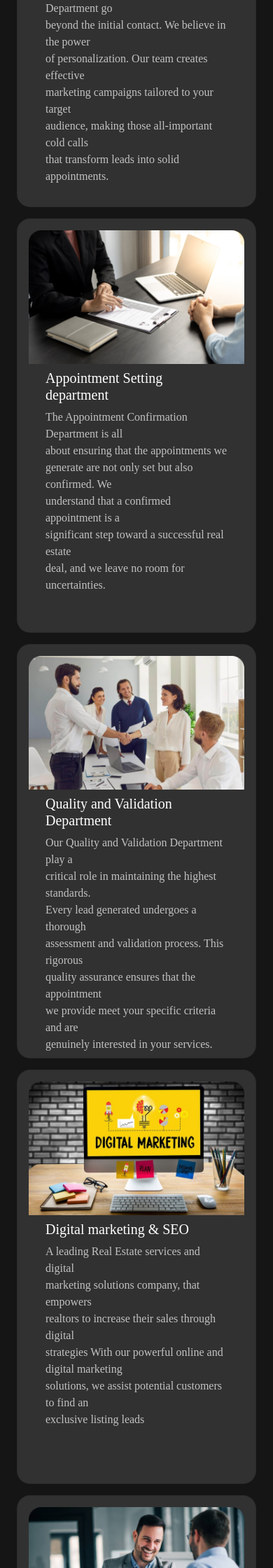
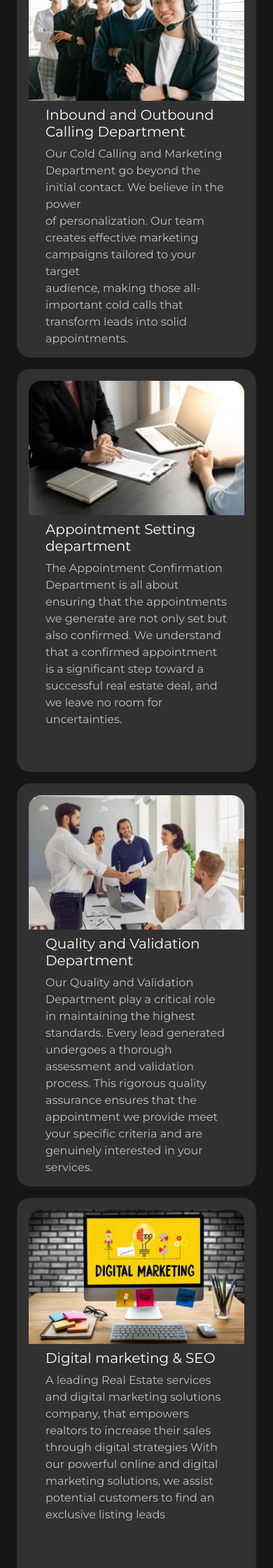
Before and after one commit to subhankhan47/progrest-laravel, a Laravel app: page / in a window 390 px wide. Shown: the part 2360-4600 px from the top of the page at 70% size. Run offline with Laravel 10, Linux system fonts and the light colour scheme.

Commit message:
# Font Family changed => Montserrat font family used

```diff
--- a/public/css/style.css
+++ b/public/css/style.css
@@ -1,8 +1,11 @@
+* {
+    font-family: 'Montserrat', sans-serif;
+}
 .main-div{
     background: #151515;
 }
 .navbar,.navbar * {
-    font-family: Satoshi, serif;
+    /*font-family: Satoshi, serif;*/
     font-size: 18px;
     font-weight: 500;
     color: #FFFFFF;
@@ -55,7 +58,7 @@ a:hover {
     justify-content: center;
 }
 .main-banner *, .section-details *{
-    font-family: Outfit, serif;
+    /*font-family: Outfit, serif;*/
 }
 .main-banner h1:first-child{
     font-size: 68px;
@@ -90,7 +93,7 @@ a:hover {
 }
 .new-service-card{
     background: #FFFFFF1F;
-    height: 33rem;
+    height: 36rem;
     border-radius: 19px;
 
 
@@ -121,9 +124,12 @@ a:hover {
     background-size: cover;
     background-repeat: no-repeat;
 }
-.bestMarketing .card-services, .about-bestMarketing .card-services{
+.bestMarketing .card-services{
     height: 16rem;
 }
+.about-bestMarketing .card-services{
+      height: 20rem;
+  }
 
 .pricingPlan .card-services{
     height: 30rem;
@@ -174,7 +180,7 @@ input::placeholder, textarea::placeholder {
     background: linear-gradient(180deg, #FC8E51 0%, #FA61F9 100%);
 }
 footer, footer *{
-    font-family: Satoshi, serif;
+    /*font-family: Satoshi, serif;*/
     font-size: 20px;
     font-weight: 400;
     line-height: 32px;
@@ -282,7 +288,7 @@ footer ul li a{
 
     }
     .new-service-card{
-        height: 37rem;
+        height: 36rem;
     }
     .remove-padding{
         padding-top: 0 !important;
@@ -297,7 +303,7 @@ footer ul li a{
         height: 20.5rem;
     }
     .pricingPlan .card-services{
-        height: 32rem;
+        height: 35rem;
     }
     .changeToDisplayBlock{
         display: block !important;
--- a/resources/views/layout.blade.php
+++ b/resources/views/layout.blade.php
@@ -7,7 +7,8 @@
 
     <!-- Bootstrap CSS -->
     <link href="https://cdn.jsdelivr.net/npm/bootstrap@5.0.2/dist/css/bootstrap.min.css" rel="stylesheet" integrity="sha384-EVSTQN3/azprG1Anm3QDgpJLIm9Nao0Yz1ztcQTwFspd3yD65VohhpuuCOmLASjC" crossorigin="anonymous">
-
+    <!-- Google Fonts: Montserrat -->
+    <link href="https://fonts.googleapis.com/css2?family=Montserrat:wght@400;700&display=swap" rel="stylesheet">
     <!-- CSS -->
     <link href="{{ asset('css/style.css') }}" rel="stylesheet">
     <!-- Slick Slider CSS -->
--- a/resources/views/pages/welcome.blade.php
+++ b/resources/views/pages/welcome.blade.php
@@ -82,11 +82,11 @@
                         <div class="container">
                             <h5 class="card-title">Inbound and Outbound<br>
                                 Calling Department</h5>
-                            <p class="card-text">Our Cold Calling and Marketing Department go <br>beyond the initial
+                            <p class="card-text">Our Cold Calling and Marketing Department go beyond the initial
                                 contact.
-                                We believe in the power <br>of personalization. Our team creates effective <br>marketing
+                                We believe in the power <br>of personalization. Our team creates effective marketing
                                 campaigns
-                                tailored to your target <br>audience, making those all-important cold calls <br>that
+                                tailored to your target <br>audience, making those all-important cold calls that
                                 transform leads into
                                 solid appointments.</p>
                         </div>
@@ -100,11 +100,11 @@
                         <div class="container">
                             <h5 class="card-title">Appointment Setting<br>
                                 department</h5>
-                            <p class="card-text">The Appointment Confirmation Department is all <br>about ensuring that
+                            <p class="card-text">The Appointment Confirmation Department is all about ensuring that
                                 the appointments
-                                we <br>generate are not only set but also confirmed. We <br>
-                                understand that a confirmed appointment is a <br>significant step toward a successful
-                                real estate <br>deal, and we leave no room for uncertainties.
+                                we generate are not only set but also confirmed. We understand that a confirmed appointment is a
+                                significant step toward a successful
+                                real estate deal, and we leave no room for uncertainties.
                             </p>
                         </div>
                     </div>
@@ -117,12 +117,11 @@
                         <div class="container">
                             <h5 class="card-title">Quality and Validation<br>
                                 Department</h5>
-                            <p class="card-text">Our Quality and Validation Department play a <br>
-                                critical role in maintaining the highest standards.<br>
-                                Every lead generated undergoes a thorough <br>
-                                assessment and validation process. This rigorous <br>quality
-                                assurance ensures that the appointment <br>we provide meet your specific criteria
-                                and are <br>genuinely interested in your services.
+                            <p class="card-text">Our Quality and Validation Department play a
+                                critical role in maintaining the highest standards. Every lead generated undergoes a thorough
+                                assessment and validation process. This rigorous quality
+                                assurance ensures that the appointment we provide meet your specific criteria
+                                and are genuinely interested in your services.
                             </p>
                         </div>
                     </div>
@@ -133,11 +132,11 @@
                     <div class="card-body text-white">
                         <img src="{{ asset('images/cardImg4.png') }}" class="img-fluid mb-2 w-100">
                         <div class="container"><h5 class="card-title">Digital marketing & SEO</h5>
-                            <p class="card-text">A leading Real Estate services and digital <br>marketing solutions
-                                company, that empowers <br>realtors to
-                                increase their sales through digital <br>strategies With our powerful online and digital
-                                marketing <br>solutions,
-                                we assist potential customers to find an <br>exclusive listing leads </p></div>
+                            <p class="card-text">A leading Real Estate services and digital marketing solutions
+                                company, that empowers realtors to
+                                increase their sales through digital strategies With our powerful online and digital
+                                marketing solutions,
+                                we assist potential customers to find an exclusive listing leads </p></div>
                     </div>
                 </div>
             </div>
@@ -147,11 +146,11 @@
                         <img src="{{ asset('images/cardImg5.png') }}" class="img-fluid mb-2 w-100">
                         <div class="container"><h5 class="card-title">Client Advocacy/Dedicated<br>
                                 Assistance</h5>
-                            <p class="card-text">"Your 'Client Advocate' is your personal helper, and <br>
-                                we're proud to introduce this innovative concept in<br>
-                                real estate. They ensure you receive top-notch <br>
-                                support, offering details about appointments and<br>
-                                comprehensive insights about sellers. If you have <br>
+                            <p class="card-text">"Your 'Client Advocate' is your personal helper, and
+                                we're proud to introduce this innovative concept in
+                                real estate. They ensure you receive top-notch
+                                support, offering details about appointments and
+                                comprehensive insights about sellers. If you have
                                 questions or need to make changes, they're just a call away. </p></div>
                     </div>
                 </div>
@@ -161,11 +160,10 @@
                     <div class="card-body text-white">
                         <img src="{{ asset('images/cardImg6.png') }}" class="img-fluid mb-2 w-100">
                         <div class="container"><h5 class="card-title">Accounts Department</h5>
-                            <p class="card-text">Account Management is the dynamic hub where <br>
-                                creativity meets strategy, ensuring our brand's <br>
-                                presence resonates across diverse channels. Our <br>team meticulously curates and
-                                distributes content,
-                                leveraging the power <br>of visual and written communication to engage audiences
+                            <p class="card-text">Account Management is the dynamic hub where
+                                creativity meets strategy, ensuring our brand's
+                                presence resonates across diverse channels. Our team meticulously curates and
+                                distributes content, leveraging the power of visual and written communication to engage audiences
                                 effectively. </p></div>
                     </div>
                 </div>
```
